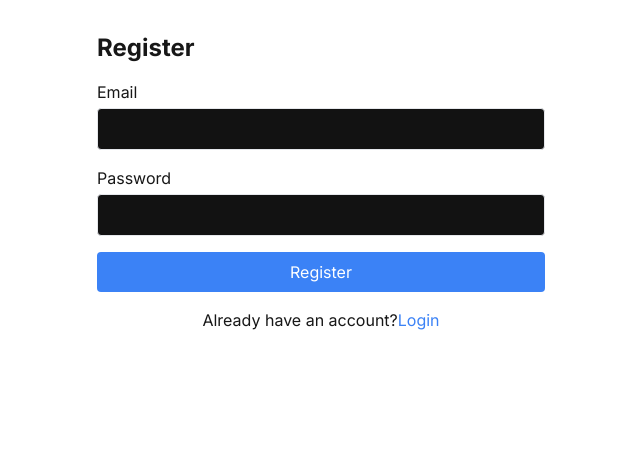
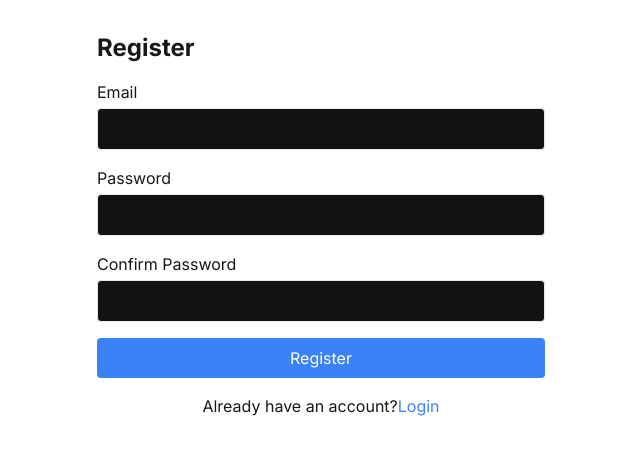
Before and after one commit to BecomingParas/ReelsPro, a Next.js app: page /register in a window 1280 px wide. Shown: the top 454 px of the page, without its empty margins (319-959 px from the left). Built offline with nearby package versions, Linux system fonts and the light colour scheme; no server answers; what imagekitio-next would draw is missing.

Commit message:
add(Register): implement confirm password field in registration form

```diff
--- a/app/register/page.tsx
+++ b/app/register/page.tsx
@@ -66,6 +66,19 @@ export default function Register() {
             className=" w-full px-3 py-2 border rounded"
           />
         </div>
+        <div>
+          <label htmlFor="confirmPassword" className="block mb-1">
+            Confirm Password
+          </label>
+          <input
+            type="password"
+            id="confirmPassword"
+            value={confirmPassword}
+            onChange={(e) => setConfirmPassword(e.target.value)}
+            required
+            className="w-full px-3 py-2 border rounded"
+          />
+        </div>
         <button
           type="submit"
           className="w-full bg-blue-500 text-white py-2 rounded hover:bg-blue-600"
```
